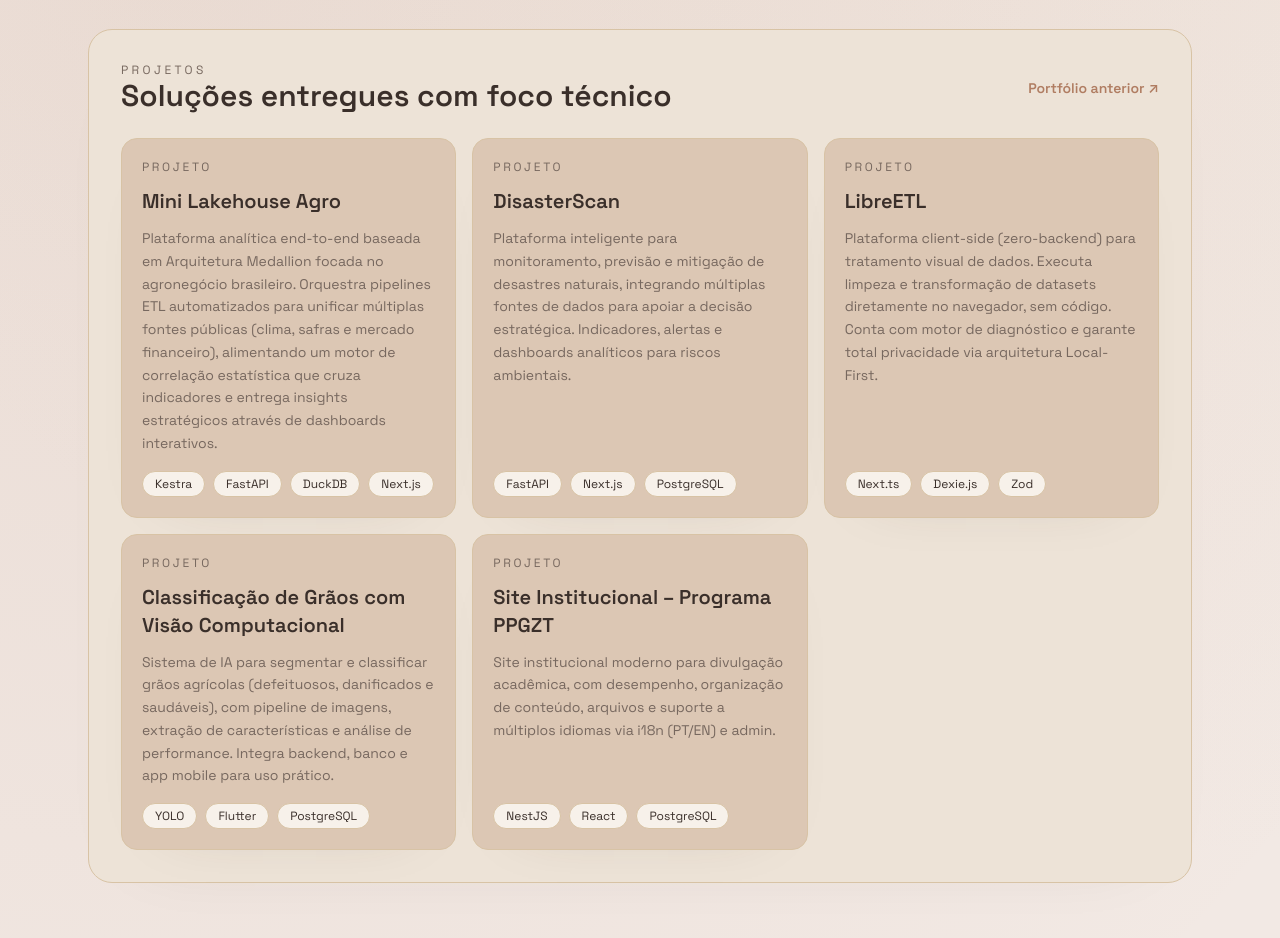
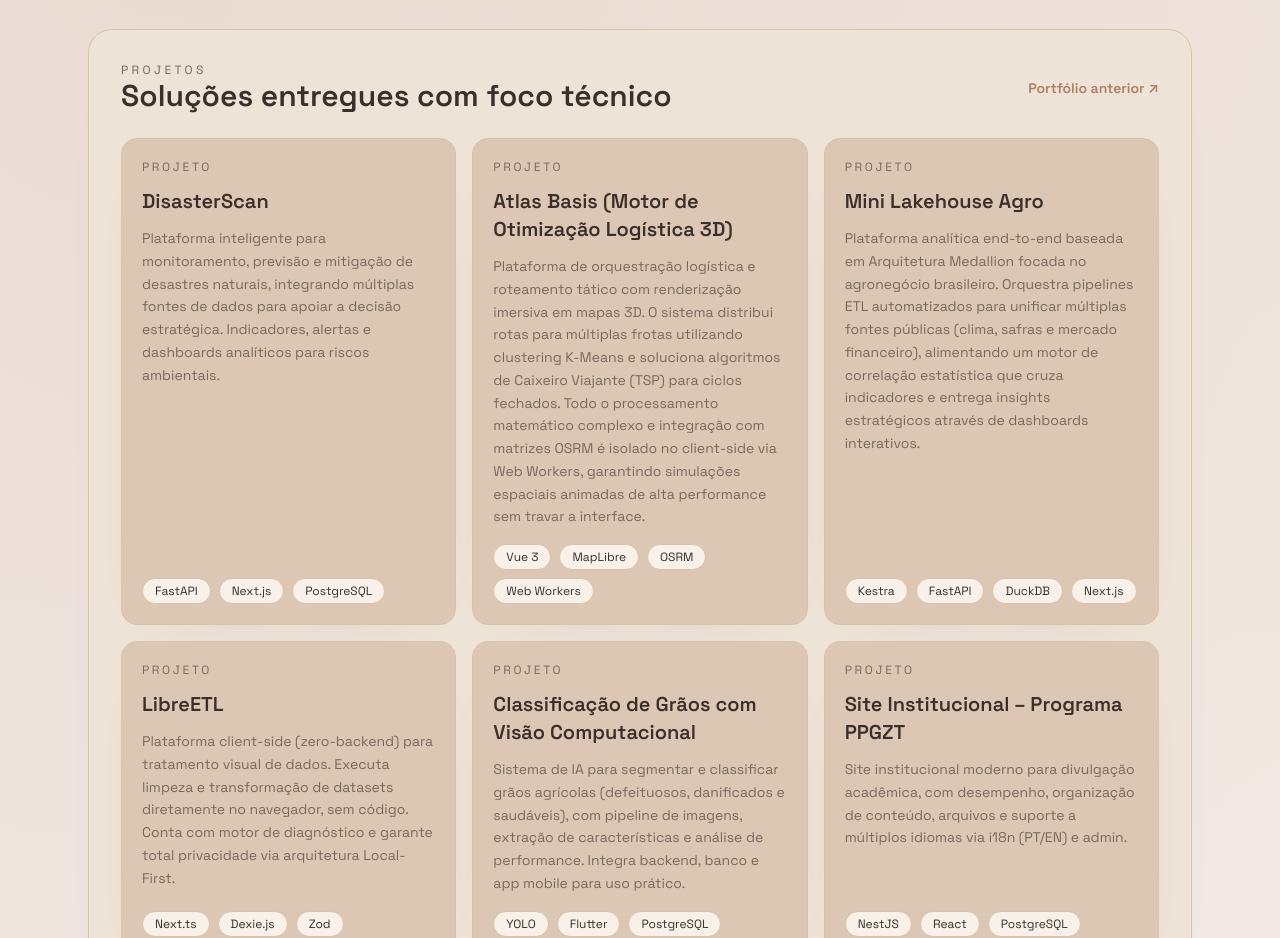
Before and after one commit to p3dru/vintage_portfolio, a Next.js app: page / in a window 1280 px wide. Shown: the part 860-1798 px from the top of the page. Built offline with nearby package versions, Linux system fonts and the light colour scheme.

Commit message:
feat: adicionar projeto Atlas Basis ao portfólio

```diff
--- a/app/page.tsx
+++ b/app/page.tsx
@@ -13,18 +13,25 @@ const navLinks = [
 
 const projects = [
   {
+    title: "DisasterScan",
+    summary:
+      "Plataforma inteligente para monitoramento, previsão e mitigação de desastres naturais, integrando múltiplas fontes de dados para apoiar a decisão estratégica. Indicadores, alertas e dashboards analíticos para riscos ambientais.",
+    tags: ["FastAPI", "Next.js", "PostgreSQL"],
+    link: "https://icognitiva.com/disasterscan",
+  },
+  {
+    title: "Atlas Basis (Motor de Otimização Logística 3D)",
+    summary:
+      "Plataforma de orquestração logística e roteamento tático com renderização imersiva em mapas 3D. O sistema distribui rotas para múltiplas frotas utilizando clustering K-Means e soluciona algoritmos de Caixeiro Viajante (TSP) para ciclos fechados. Todo o processamento matemático complexo e integração com matrizes OSRM é isolado no client-side via Web Workers, garantindo simulações espaciais animadas de alta performance sem travar a interface.",
+    tags: ["Vue 3", "MapLibre", "OSRM", "Web Workers"],
+    link: "https://atlasbasis.vercel.app/",
+  },
+  {
     title: "Mini Lakehouse Agro",
     summary:
       "Plataforma analítica end-to-end baseada em Arquitetura Medallion focada no agronegócio brasileiro. Orquestra pipelines ETL automatizados para unificar múltiplas fontes públicas (clima, safras e mercado financeiro), alimentando um motor de correlação estatística que cruza indicadores e entrega insights estratégicos através de dashboards interativos.",
     tags: ["Kestra", "FastAPI", "DuckDB", "Next.js"],
     link: "https://github.com/p3dru/agro-datalake/tree/main",
-  },
-  {
-    title: "DisasterScan",
-    summary:
-      "Plataforma inteligente para monitoramento, previsão e mitigação de desastres naturais, integrando múltiplas fontes de dados para apoiar a decisão estratégica. Indicadores, alertas e dashboards analíticos para riscos ambientais.",
-    tags: ["FastAPI", "Next.js", "PostgreSQL"],
-    link: "https://icognitiva.com/disasterscan",
   },
   {
     title: "LibreETL",
```
Lines whose indentation alone changed are shown as unchanged.
